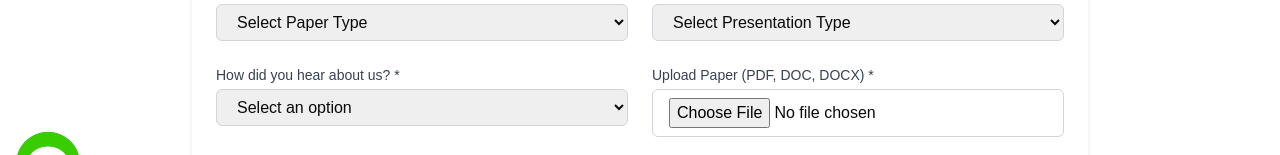
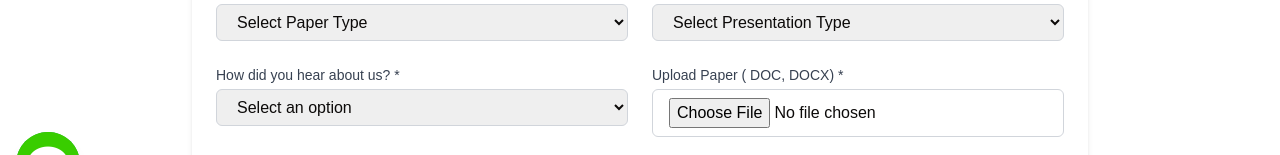
Before and after one commit to ZepResearch/icsthm, a Next.js app: page /submission in a window 1280 px wide. Shown: the part 588-743 px from the top of the page. Built offline with nearby package versions, Linux system fonts and the light colour scheme.

Commit message:
update file upload label and accepted formats in submission form

```diff
--- a/src/app/(pages)/submission/components/Form.jsx
+++ b/src/app/(pages)/submission/components/Form.jsx
@@ -243,7 +243,7 @@ export default function PaperSubmissionForm() {
           {/* File Upload */}
           <div>
             <label htmlFor="file" className="block text-sm font-medium text-gray-700 mb-1">
-              Upload Paper (PDF, DOC, DOCX) *
+              Upload Paper ( DOC, DOCX) *
             </label>
             <input
               type="file"
@@ -251,7 +251,7 @@ export default function PaperSubmissionForm() {
               name="file"
               onChange={handleFileChange}
               required
-              accept=".pdf,.doc,.docx"
+              accept=".doc,.docx"
               className="w-full px-4 py-2 border border-gray-300 rounded-md focus:outline-none focus:ring-2 focus:ring-orange-300"
             />
             {selectedFile && <p className="mt-1 text-sm text-gray-500">Selected file: {selectedFile.name}</p>}
```
